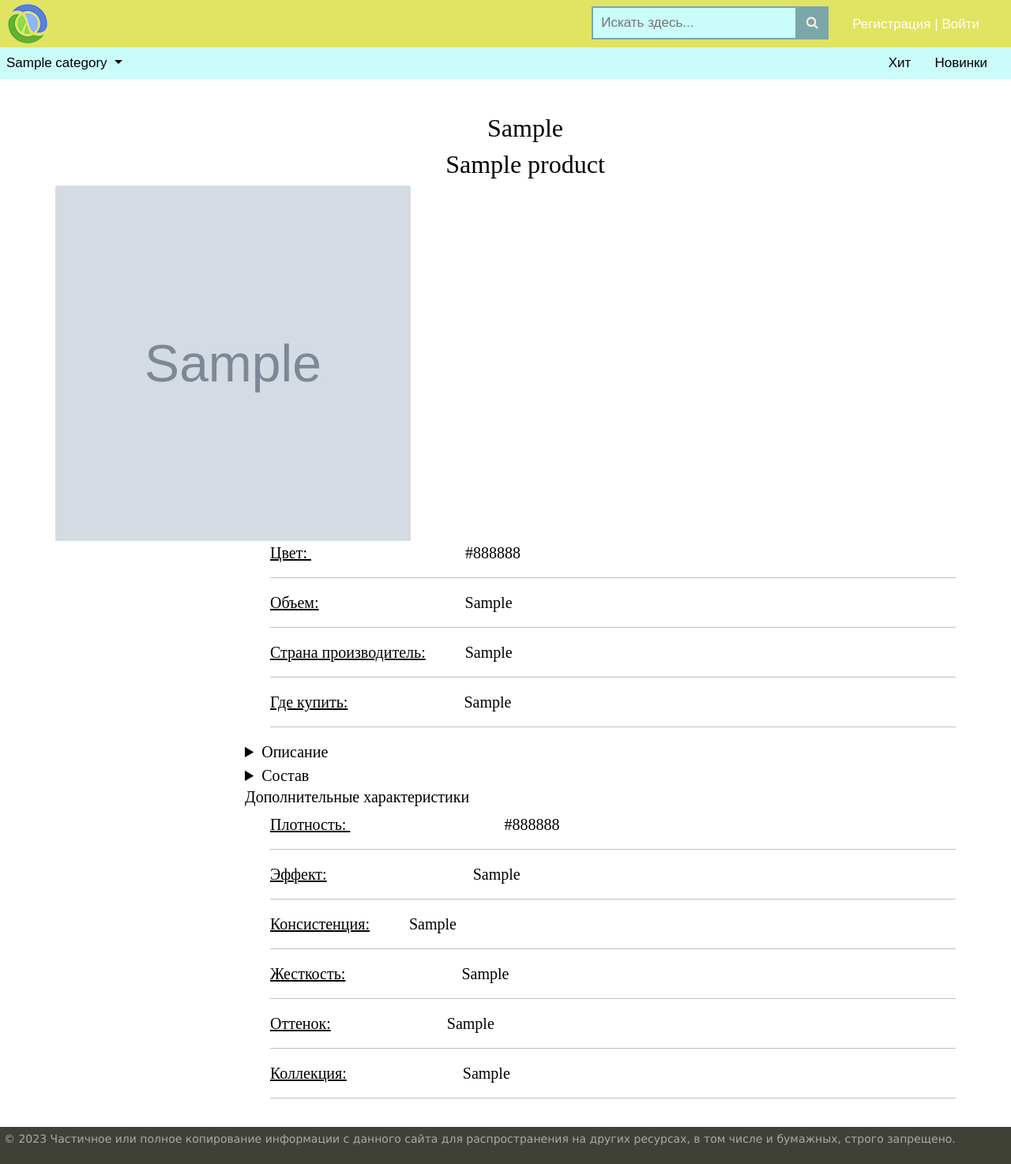
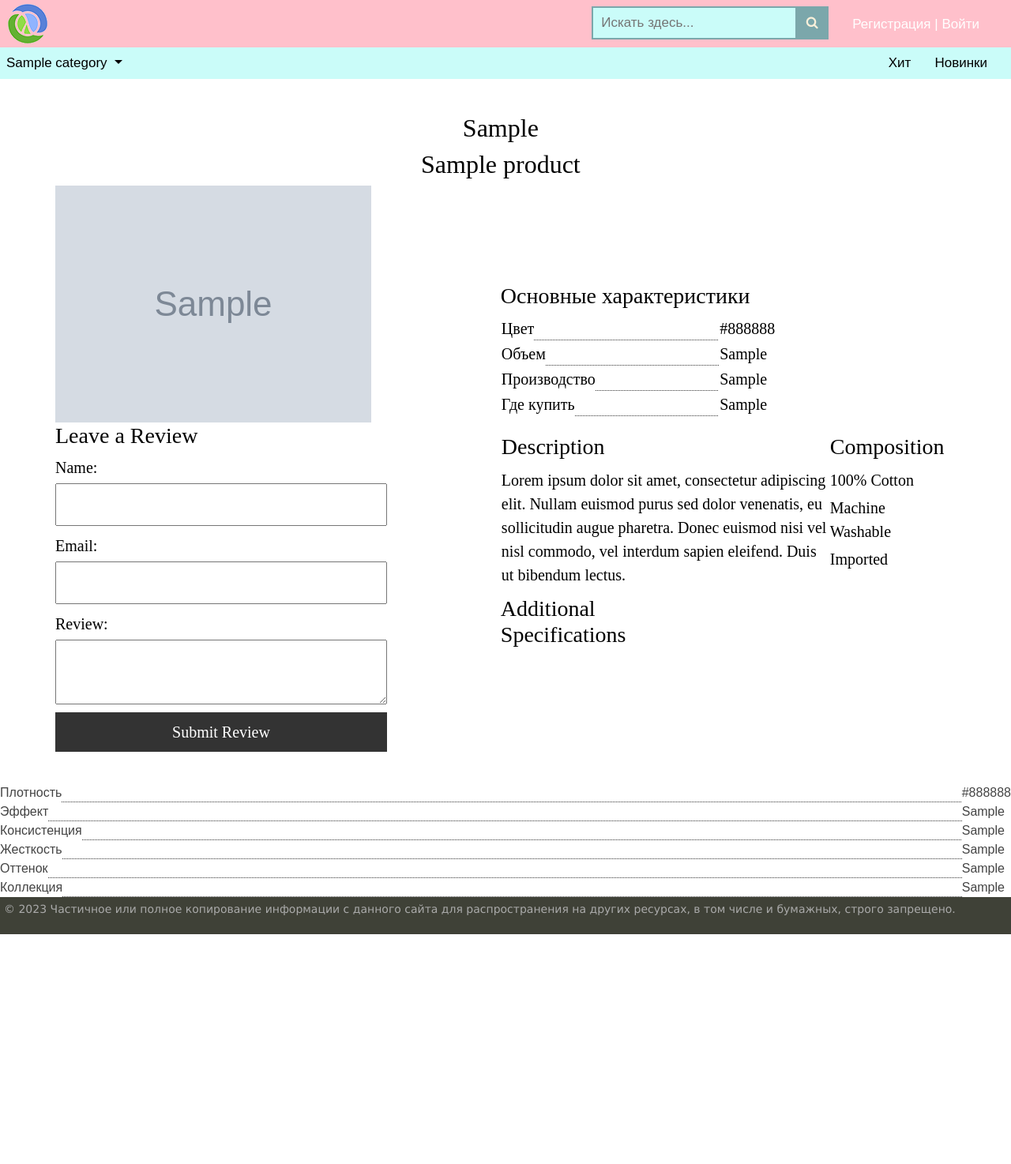
Before and after one commit to ArtemKhrapuzov/Beauty_salon, a Django app: page /catalog/#/ in a window 1280 px wide. Shown: the whole page at 79% size. After the commit the page ends 1183 px from the top, so only its background shows below. Run offline with Django 4.2, Linux system fonts and the light colour scheme; tables that the repository leaves empty hold one stand-in row (values such as "Sample post"); grey boxes marked "Sample" are stand-in pictures; parts of the project's set-up code (start-up, migrations or seed data) failed here and were passed over; some libraries are stand-ins or nearby versions.

Commit message:
create detail product

```diff
--- a/beauty_saloon/service/static/service/css/styles.css
+++ b/beauty_saloon/service/static/service/css/styles.css
@@ -7,16 +7,138 @@ html, body {
 	width: 100%;
 	color: #444;
 }
+/*Табличная сетка для детального обзора товара*/
 
-.card-img-top {
-    width: 450px;
-    height: 450px;
+table {
+  width: 70%;
 }
-.product_detail_description {
-    text-align: left;
-    width: 950px;
-    float: right;
+
+.cur {
+  width: 30%;
 }
+
+.name {
+    overflow: hidden;
+}
+
+.name span {
+  display: inline-block;
+  position: relative;
+}
+
+.name span:after {
+  content: '';
+  display: inline-block;
+  border-bottom: 1px dotted #333;
+  position: absolute;
+  left: 100%;
+  right: -9999px;
+  bottom: 0;
+}
+
+
+/*--------------------*/
+
+/* Страница детального обзора товара */
+
+.product-details {
+  display: flex;
+  flex-wrap: wrap;
+  justify-content: space-between;
+  align-items: center;
+  margin-bottom: 20px;
+}
+
+.product-image {
+  flex-basis: 30%;
+  margin-right: 20px;
+}
+
+.product-image img {
+  max-width: 100%;
+}
+
+.product-reviews {
+  flex-basis: 30%;
+}
+
+.product-reviews form {
+  display: flex;
+  flex-direction: column;
+}
+
+.product-reviews label {
+  margin-bottom: 5px;
+}
+
+.product-reviews input,
+.product-reviews textarea {
+  padding: 10px;
+  margin-bottom: 10px;
+}
+
+.product-reviews button {
+  background-color: #333;
+  color: #fff;
+  padding: 10px;
+  border: none;
+  cursor: pointer;
+}
+
+.product-specs {
+  flex-basis: 30%;
+}
+
+.product-specs ul {
+  list-style: none;
+  padding: 0;
+}
+
+
+.product-details-table {
+  width: 100%;
+  margin-top: 20px;
+}
+
+.product-details-table table {
+  width: 100%;
+  border-collapse: collapse;
+}
+
+.product-details-table td {
+  vertical-align: top;
+}
+
+.product-details-table h3 {
+  margin-bottom: 10px;
+}
+
+.product-details-table p {
+  margin-bottom: 10px;
+}
+
+.product-details-table ul {
+  list-style: none;
+  padding: 0;
+}
+
+.product-details-table li {
+  margin-bottom: 5px;
+}
+
+.product-additional-specs {
+  width: 50%;
+}
+
+.product-additional-specs ul {
+  list-style: none;
+  padding: 0;
+}
+
+.product-additional-specs li {
+  margin-bottom: 5px;
+}
+/* конец страницы детального обзора товара */
 
 .search {
   position: relative;
@@ -155,7 +277,7 @@ ul.list-articles li {
 }
 
 .header {
-	background: #e1e362;
+	background: #ffc0cb;
 	height: 60px;
 
 }
--- a/beauty_saloon/service/templates/service/product_detail.html
+++ b/beauty_saloon/service/templates/service/product_detail.html
@@ -2,65 +2,103 @@
 
 
 {% block content %}
+
 <center>
     <h1>{{ product.trademark }}</h1>
     <h2>{{ product.name }} </h2>
 </center>
-<img class="card-img-top"  src="{{ product.image.url }}" align="left">
-<div class="product_detail_description">
-<div style="width:900px;">
-    <ul style="width: 100%;">
-        <li style="display: block;  line-height: 1.5;"><u>Цвет: </u>
-            <span style="padding-left:195px;">{{ product.color }}</span></li>
-        <hr>
-        <li style="display: block;  line-height: 1.5;"><u>Объем:</u>
-            <span style="padding-left:180px;">{{ product.volume }}</span></li>
-        <hr>
-        <li style="display: block;  line-height: 1.5;"><u>Страна производитель:</u>
-            <span style="padding-left:45px;">{{ product.country }}</span></li>
-        <hr>
-        <li style="display: block;  line-height: 1.5;"><u>Где купить:</u>
-            <span style="padding-left:142px;">{{ product.where_buy }}</span></li>
-        <hr>
-    </ul>
+<div class="product-details" >
+  <div>
+  <div class="product-image">
+    <img src="{{ product.image.url }}" alt="Product Image">
+  </div>
+  <div class="product-reviews">
+    <h3>Leave a Review</h3>
+    <form action="#" method="post">
+      <label for="name">Name:</label>
+      <input type="text" id="name" name="name">
+      <label for="email">Email:</label>
+      <input type="email" id="email" name="email">
+      <label for="review">Review:</label>
+      <textarea id="review" name="review"></textarea>
+      <button type="submit">Submit Review</button>
+    </form>
+  </div>
+  </div>
+
+<div style=" flex-basis: 50%; margin-top: 0; padding-top: 0;">
+  <div class="product-specs">
+    <h3>Основные характеристики</h3>
+    <table>
+      <tbody>
+      <tr>
+        <td class="name"><span>Цвет</span></td>
+        <td class="cur">{{ product.color }}</td>
+      </tr>
+      <tr>
+        <td class="name"><span>Объем</span></td>
+        <td class="cur">{{ product.volume }}</td>
+      </tr>
+      <tr>
+        <td class="name"><span>Производство</span></td>
+        <td class="cur">{{ product.country }}</td>
+      </tr>
+      <tr>
+        <td class="name"><span>Где купить</span></td>
+        <td class="cur">{{ product.where_buy }}</td>
+      </tr>
+      </tbody>
+    </table>
+  </div>
+  <div class="product-details-table">
+    <table>
+      <tr>
+        <td class="description">
+          <h3>Description</h3>
+          <p>Lorem ipsum dolor sit amet, consectetur adipiscing elit. Nullam euismod purus sed dolor venenatis, eu
+            sollicitudin augue pharetra. Donec euismod nisi vel nisl commodo, vel interdum sapien eleifend. Duis ut
+            bibendum lectus.</p>
+        </td>
+        <td class="composition">
+          <h3>Composition</h3>
+          <ul>
+            <li>100% Cotton</li>
+            <li>Machine Washable</li>
+            <li>Imported</li>
+          </ul>
+        </td>
+      </tr>
+    </table>
+  </div>
+  <div class="product-additional-specs" >
+    <h3>Additional Specifications</h3>
+    <tr>
+      <td class="name"><span>Плотность</span></td>
+      <td class="cur">{{ product.color }}</td>
+    </tr>
+    <tr>
+      <td class="name"><span>Эффект</span></td>
+      <td class="cur">{{ product.volume }}</td>
+    </tr>
+    <tr>
+      <td class="name"><span>Консистенция</span></td>
+      <td class="cur">{{ product.country }}</td>
+    </tr>
+    <tr>
+      <td class="name"><span>Жесткость</span></td>
+      <td class="cur">{{ product.where_buy }}</td>
+    </tr>
+    <tr>
+      <td class="name"><span>Оттенок</span></td>
+      <td class="cur">{{ product.where_buy }}</td>
+    </tr>
+    <tr>
+      <td class="name"><span>Коллекция</span></td>
+      <td class="cur">{{ product.where_buy }}</td>
+    </tr>
+  </div>
 </div>
 
-<details>
-  <summary>Описание</summary>
-  <p>{{ product.description }}</p>
-</details>
-<details>
-  <summary>Состав</summary>
-  <p>{{ product.compound }}</p>
-</details>
-
-    <h5>Дополнительные характеристики</h5>
-<div style="width:900px;">
-    <ul style="width: 100%;">
-        <li style="display: block;  line-height: 1.5;"><u>Плотность: </u>
-            <span style="padding-left:195px;">{{ product.color }}</span></li>
-        <hr>
-        <li style="display: block;  line-height: 1.5;"><u>Эффект:</u>
-            <span style="padding-left:180px;">{{ product.volume }}</span></li>
-        <hr>
-        <li style="display: block;  line-height: 1.5;"><u>Консистенция:</u>
-            <span style="padding-left:45px;">{{ product.country }}</span></li>
-        <hr>
-        <li style="display: block;  line-height: 1.5;"><u>Жесткость:</u>
-            <span style="padding-left:142px;">{{ product.where_buy }}</span></li>
-        <hr>
-        <li style="display: block;  line-height: 1.5;"><u>Оттенок:</u>
-            <span style="padding-left:142px;">{{ product.where_buy }}</span></li>
-        <hr>
-        <li style="display: block;  line-height: 1.5;"><u>Коллекция:</u>
-            <span style="padding-left:142px;">{{ product.where_buy }}</span></li>
-        <hr>
-    </ul>
 </div>
 
-
-
-
-
-</div>
 {% endblock %}
```
